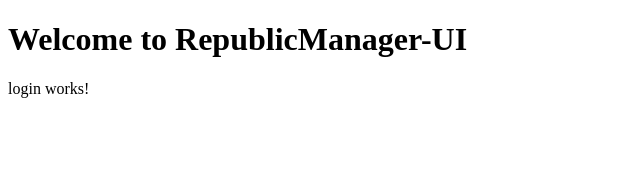
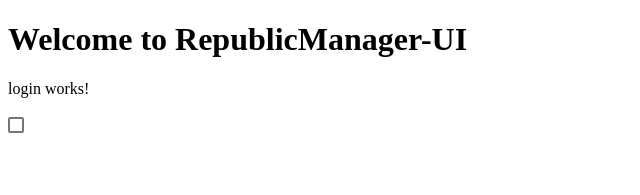
Before and after one commit to rougedao/RepublicManager-UI, an Angular app: page / in a window 1280 px wide. Shown: the top 195 px of the page, without its empty margins (0-640 px from the left). Built offline with nearby package versions, Linux system fonts and the light colour scheme.

Commit message:
Added support for angular material design

```diff
--- a/package.json
+++ b/package.json
@@ -12,15 +12,18 @@
   "private": true,
   "dependencies": {
     "@angular/animations": "^6.1.0",
+    "@angular/cdk": "^6.4.1",
     "@angular/common": "^6.1.0",
     "@angular/compiler": "^6.1.0",
     "@angular/core": "^6.1.0",
     "@angular/forms": "^6.1.0",
     "@angular/http": "^6.1.0",
+    "@angular/material": "^6.4.1",
     "@angular/platform-browser": "^6.1.0",
     "@angular/platform-browser-dynamic": "^6.1.0",
     "@angular/router": "^6.1.0",
     "core-js": "^2.5.4",
+    "hammerjs": "^2.0.8",
     "rxjs": "^6.0.0",
     "zone.js": "~0.8.26"
   },
--- a/src/app/app.component.html
+++ b/src/app/app.component.html
@@ -1,2 +1,3 @@
 <h1>Welcome to {{title}}</h1>
 <app-login></app-login>
+<mat-checkbox></mat-checkbox>
--- a/src/index.html
+++ b/src/index.html
@@ -4,7 +4,7 @@
   <meta charset="utf-8">
   <title>RepublicManagerUI</title>
   <base href="/">
-
+  <link href="https://fonts.googleapis.com/icon?family=Material+Icons" rel="stylesheet">
   <meta name="viewport" content="width=device-width, initial-scale=1">
   <link rel="icon" type="image/x-icon" href="favicon.ico">
 </head>
--- a/src/styles.css
+++ b/src/styles.css
@@ -1 +1,2 @@
 /* You can add global styles to this file, and also import other style files */
+@import "~@angular/material/prebuilt-themes/indigo-pink.css";
```
Also changed, not shown: src/app/app.module.ts (+7 -2 lines), 1 other file (tests, documents, lock files or other folders).
